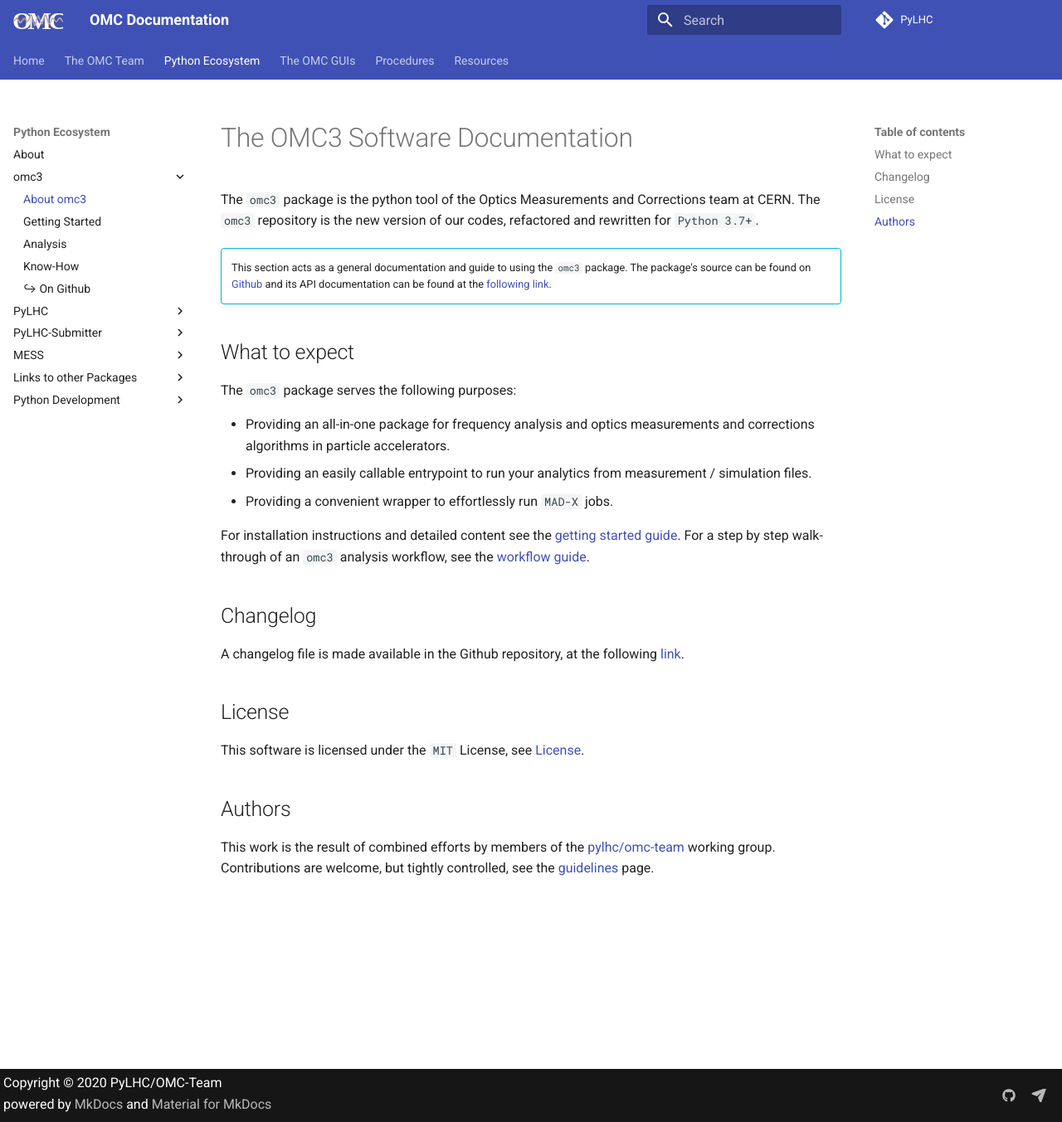
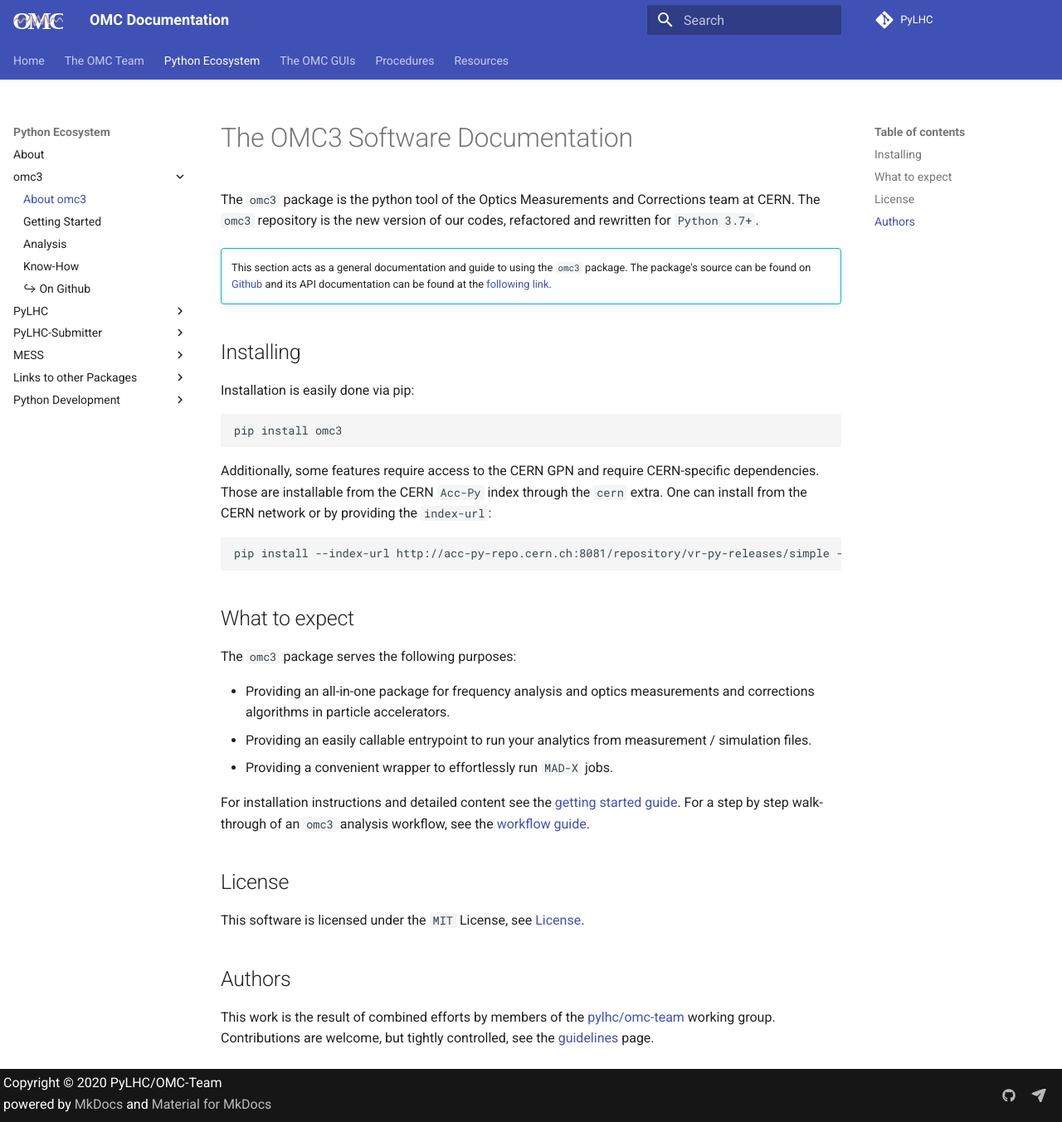
Before and after one commit to pylhc/pylhc.github.io, an MkDocs documentation site: the page built from docs/packages/omc3/about.md, in a window 1280 px wide and 1353 px high. Shown: the whole window at 83% size. Built offline with MkDocs 1.6.1 and Material for MkDocs 9.7.7, drawn with Linux system fonts in a browser that asks for light colours.

Commit message:
update omc3 installation instructions

````diff
--- a/docs/packages/omc3/about.md
+++ b/docs/packages/omc3/about.md
@@ -6,6 +6,20 @@ The `omc3` repository is the new version of our codes, refactored and rewritten
 !!! info ""
     This section acts as a general documentation and guide to using the `omc3` package.
     The package's source can be found on [Github][omc3_gh]{target=_blank} and its API documentation can be found at the [following link][omc3_doc]{target=_blank}.
+
+## Installing
+
+Installation is easily done via pip:
+```bash
+pip install omc3
+```
+
+Additionally, some features require access to the CERN GPN and require CERN-specific dependencies.
+Those are installable from the CERN `Acc-Py` index through the `cern` extra.
+One can install from the CERN network or by providing the `index-url`:
+```bash
+pip install --index-url http://acc-py-repo.cern.ch:8081/repository/vr-py-releases/simple --trusted-host acc-py-repo.cern.ch "omc3[cern]"
+```
 
 ## What to expect
 
@@ -17,10 +31,6 @@ The `omc3` package serves the following purposes:
 
 For installation instructions and detailed content see the [getting started guide](getting_started.md).
 For a step by step walk-through of an `omc3` analysis workflow, see the [workflow guide](analysis.md).
-
-## Changelog
-
-A changelog file is made available in the Github repository, at the following [link][omc3_changelog]{target=_blank}.
 
 ## License
 
````
